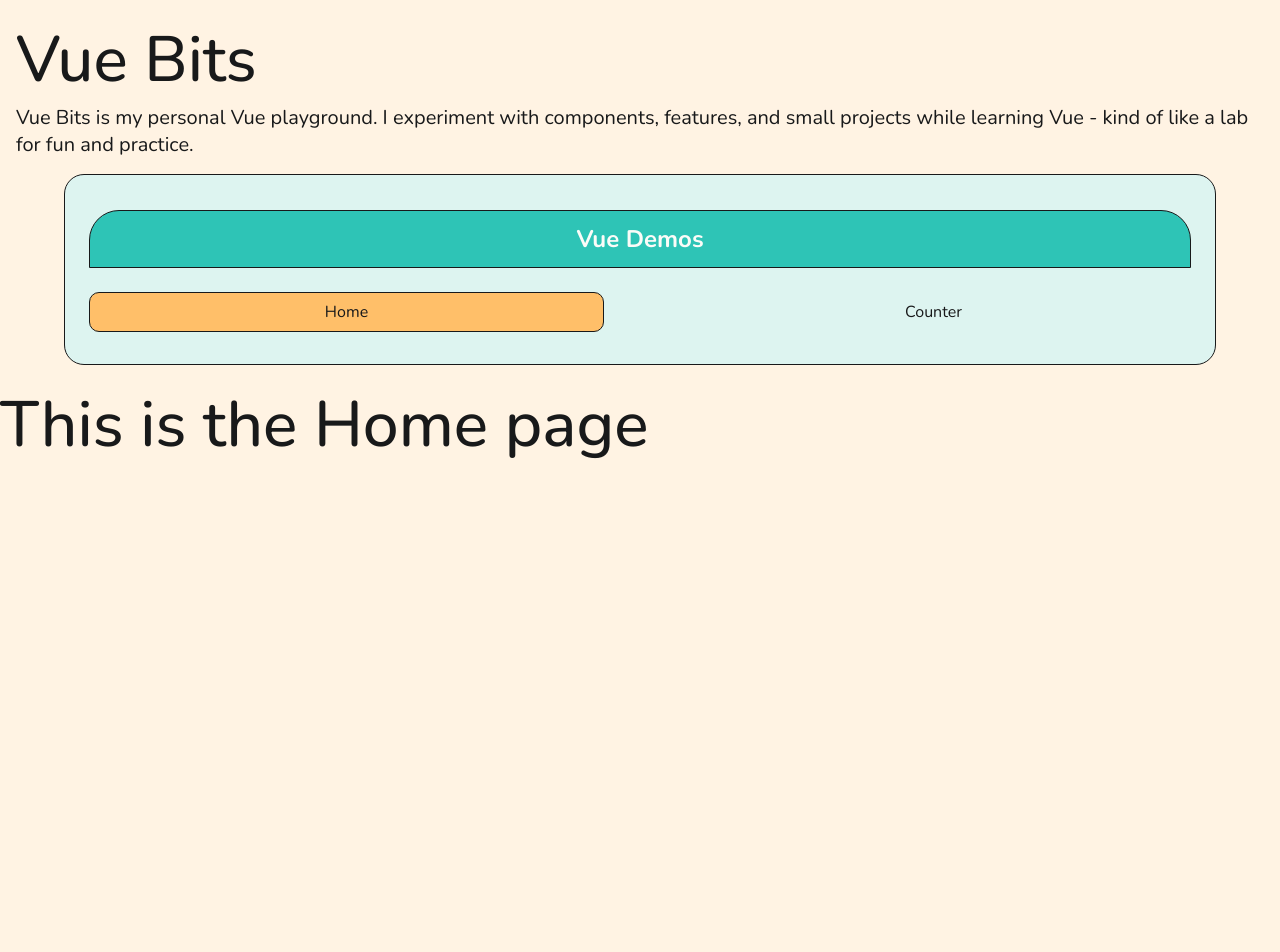
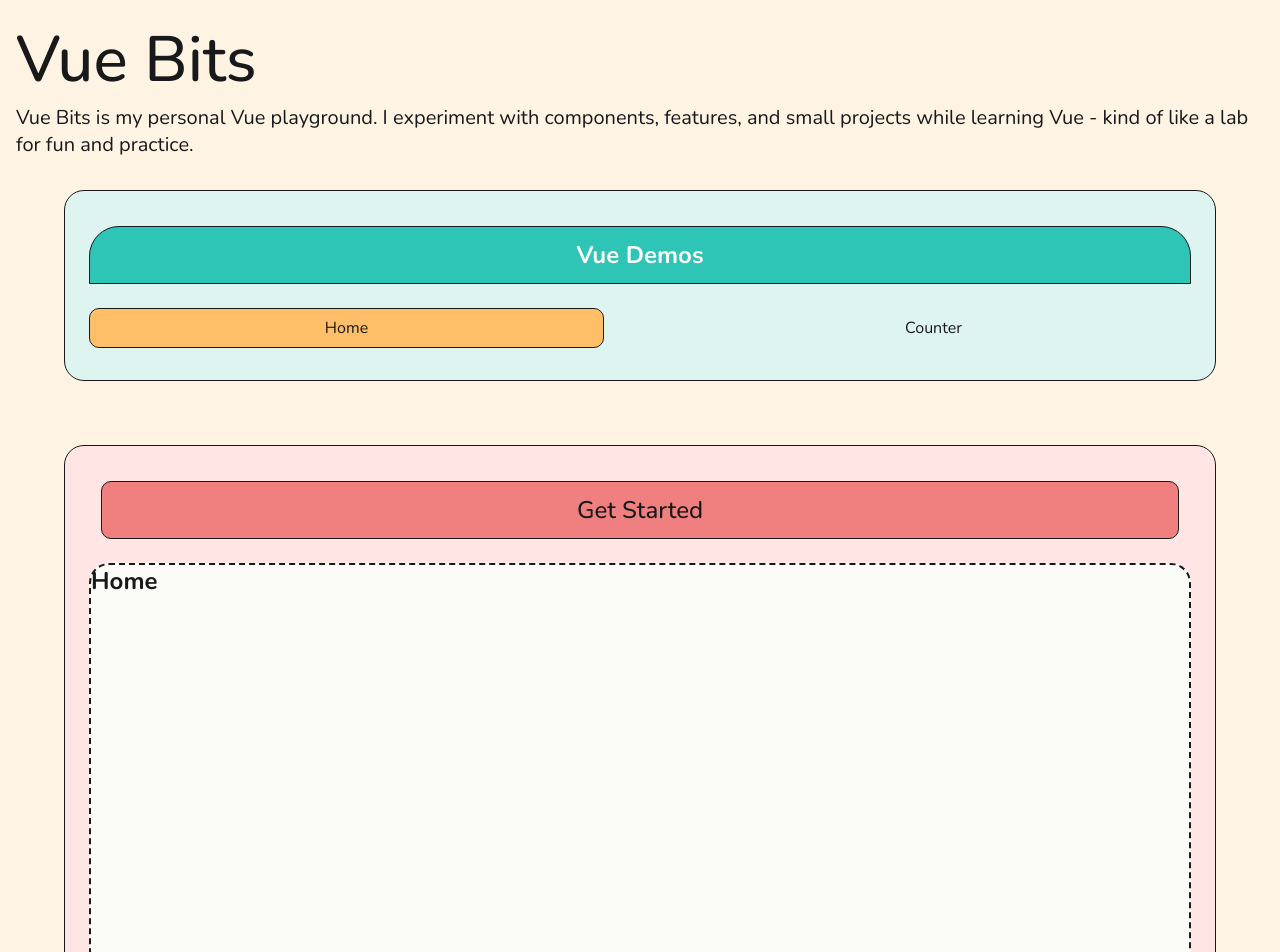
Before and after one commit to louiseka/vue-bits, a Vue app: page / in a window 1280 px wide. Shown: the top 952 px of the page. Before the commit the page ends 800 px from the top, so only its background shows below. Built offline with nearby package versions, Linux system fonts and the light colour scheme.

Commit message:
Styled demo container

```diff
--- a/src/App.vue
+++ b/src/App.vue
@@ -7,9 +7,65 @@ import Navigation from "@/components/Navigation.vue";
 <template>
   <div class="wrapper">
     <Header></Header>
-    <Navigation></Navigation>
-    <RouterView></RouterView>
+    <div class="container">
+      <Navigation></Navigation>
+      <div class="demo">
+        <h2 class="demo__heading">Get Started</h2>
+        <div class="demo__inner">
+          <RouterView></RouterView>
+        </div>
+      </div>
+    </div>
   </div>
 </template>
 
-<style scoped></style>
+<style scoped>
+.container {
+  display: flex;
+  flex-direction: column;
+}
+
+.demo {
+  border: 1px solid black;
+  min-height: 600px;
+  width: 90%;
+  margin: 3em auto;
+  padding: 1em 0;
+  border-radius: var(--md-border-radius);
+  border: var(--solid-normal-border);
+  background-color: var(--light-pink);
+}
+
+.demo__inner {
+  background-color: var(--white);
+  margin: 1.5em;
+  min-height: 550px;
+  border-radius: var(--md-border-radius);
+  border: var(--dashed-border);
+}
+
+.demo__heading {
+  text-align: center;
+  padding: 0.5em 0;
+  margin: 0.8em 1.5em;
+  background-color: var(--pink);
+  border: var(--solid-thin-border);
+  border-radius: var(--sm-border-radius);
+  width: auto;
+  font-weight: var(--font-medium);
+}
+
+@media (min-width: 1400px) {
+  .container {
+    flex-direction: row;
+  }
+
+  .demo {
+    width: 70%;
+    margin: 3em;
+  }
+  .demo__heading {
+    width: 20%;
+  }
+}
+</style>
--- a/src/views/HomeView.vue
+++ b/src/views/HomeView.vue
@@ -1,3 +1,3 @@
 <script setup></script>
-<template><h1>This is the Home page</h1></template>
+<template><h2>Home</h2></template>
 <style scoped></style>
```
